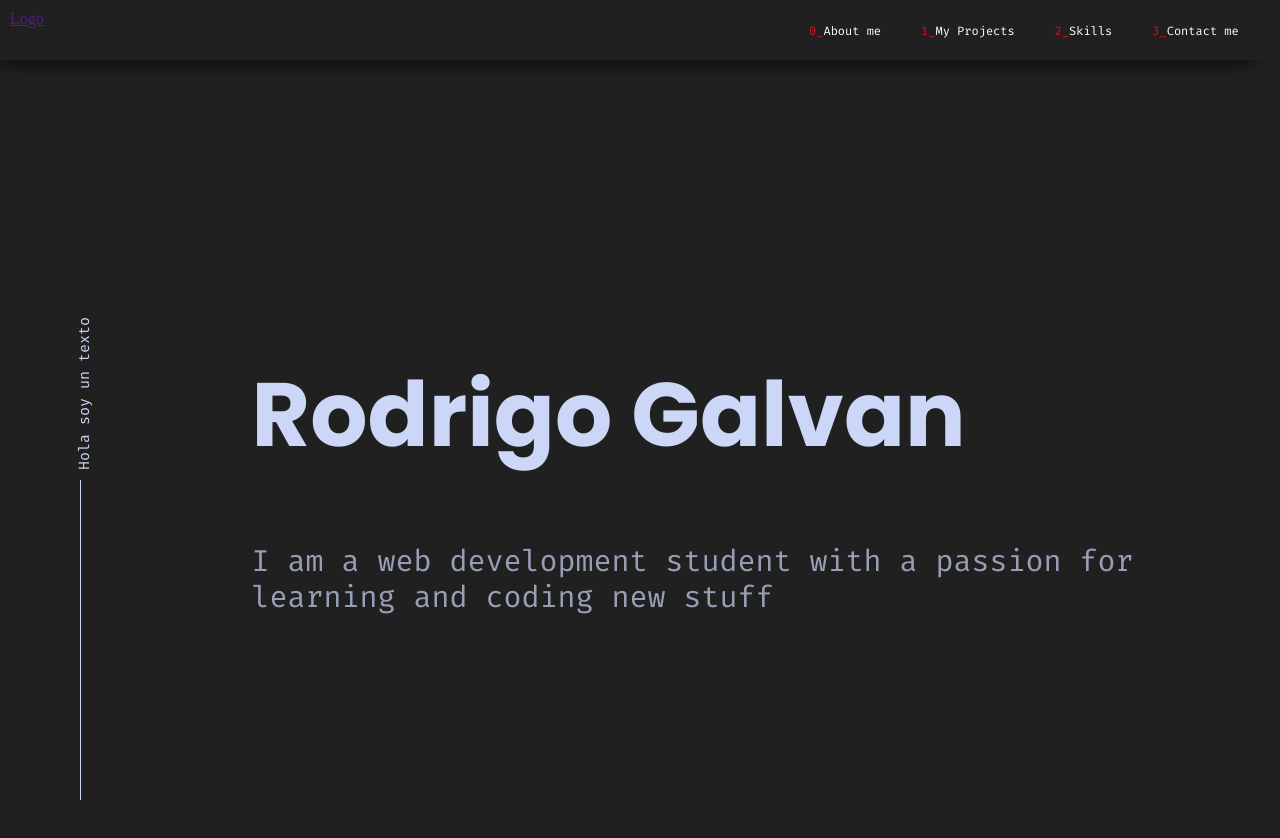
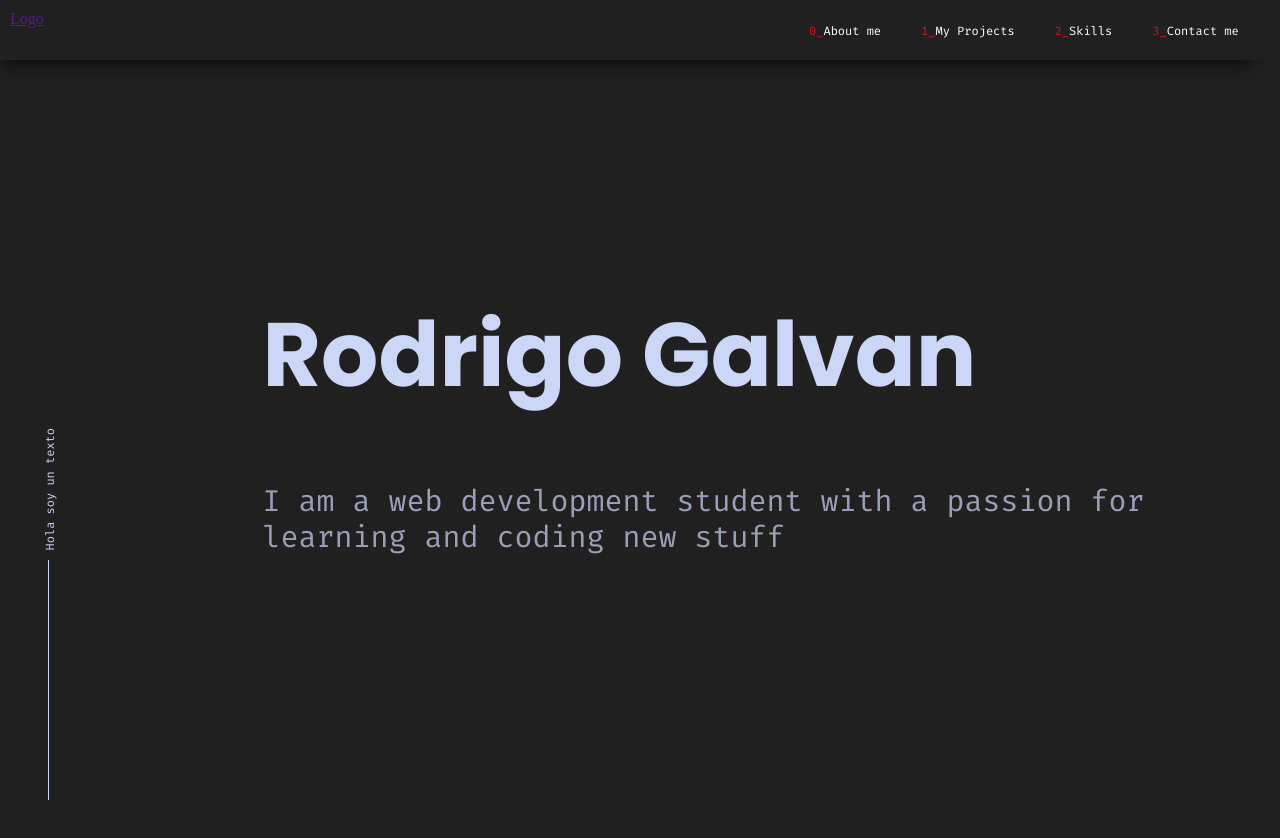
Before and after one commit to rodrigoGalvanDev/Portafolio, a website: page index.html in a window 1280 px wide. Shown: the top 838 px of the page. Drawn offline with Linux system fonts and the light colour scheme.

Commit message:
Arregla bug con las flexbox

```diff
--- a/index.html
+++ b/index.html
@@ -27,7 +27,7 @@
             </ul>
     </div>
 
-    <main>
+    <div id="flex-container">
 
     <div id="aside">
 
@@ -112,7 +112,7 @@
         </div>
 
     </section>
-    </main>
+    </div>
 
     <script type="text/javascript" src="/src/main.js"></script>
 </body>
--- a/src/style.scss
+++ b/src/style.scss
@@ -20,6 +20,7 @@ body {
     overflow: hidden;
     position: fixed;
     top: 0;
+    z-index: 1;
     -webkit-backdrop-filter: blur(15px);
     backdrop-filter: blur(15px);
     -webkit-box-shadow: -14px 18px 17px -15px rgba(0,0,0,0.75);
@@ -56,7 +57,9 @@ body {
     }
 }
 
-
+#flex-container{
+    display: flex;
+}
 
 
 #aside{
@@ -65,17 +68,16 @@ body {
     display: flex;
     flex: 1;
     height: 100%;
-    border: 1px solid $color-fondo;
 
     .linea-texto{
         position: fixed;
         bottom: 0;
-        left: 5em;
+        left: 3em;
     }
 
     .texto-vertical {
         font-family: 'Fira Mono', monospace;
-        font-size: 15px;
+        font-size: 12px;
         color: $color-fuente;
         writing-mode: vertical-lr;
         transform: rotate(180deg);
@@ -84,7 +86,7 @@ body {
     }
 
     .line-vertical{
-        height: 20em;
+        height: 15em;
         width: 1px;
         background-color: $color-fuente;
 
```
Also changed, not shown: src/style.css, 1 other file.
